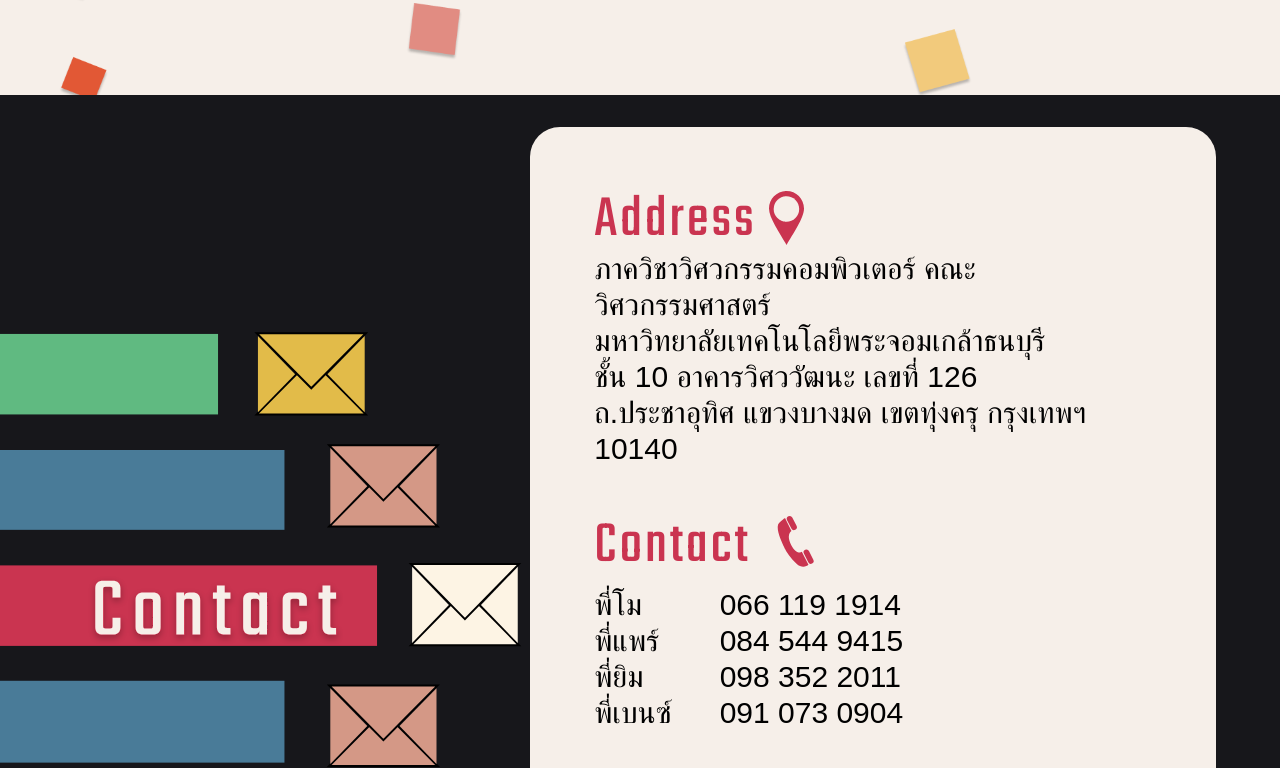
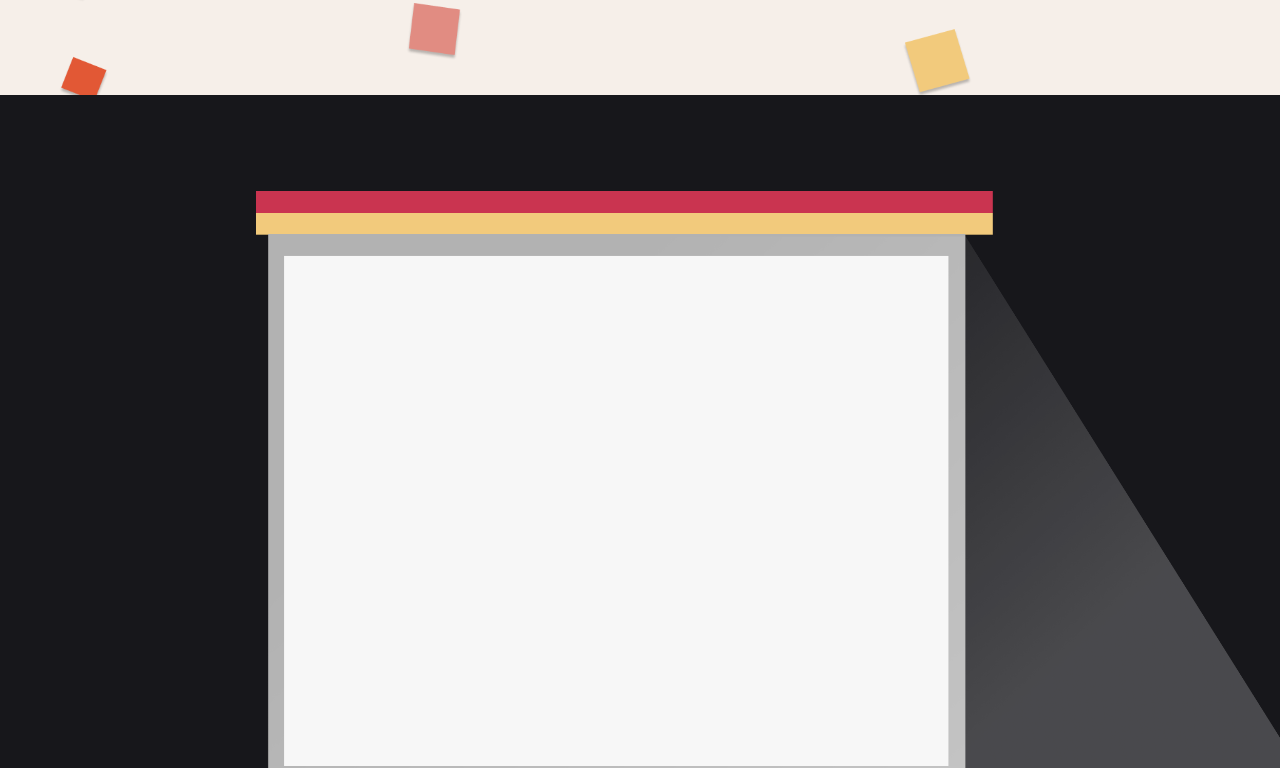
Before and after one commit to sokungz01/comcamp34, a React (Vite) app: page / in a window 1280 px wide. Shown: the part 3852-4620 px from the top of the page. Built offline with nearby package versions, Linux system fonts and the light colour scheme; a web font is replaced by a local one.

Commit message:
feat: mockup section

```diff
--- /dev/null
+++ b/src/components/homePage/SponsorSection.tsx
@@ -0,0 +1,19 @@
+import React from 'react'
+
+const SponsorSection :React.FC = () => {
+    return(
+        <div className='bg-base-black w-full'>
+
+            <div className="overflow-hidden">
+                <img className="hidden lg:block ml-[20vw] xl:w-[85%] mt-24 mb-14 h-auto overflow-x-hidden" src="assets/frontPage/bgSponsorSectionDesktop.png"/>
+                <img className="block lg:hidden ml-[18vw] mt-24 -mb-20" src="assets/frontPage/bgSponsorSectionMobile.png"/>
+
+            </div>
+
+
+        </div>
+
+    );
+}
+
+export default SponsorSection;
--- a/src/pages/FrontPage.tsx
+++ b/src/pages/FrontPage.tsx
@@ -9,6 +9,8 @@ import FAQSection from '@/components/homePage/FAQSection';
 import ContactSection from '@/components/homePage/ContactSection';
 import LearningSection from '@/components/homePage/LearningSection';
 import TimelineSection from '@/components/homePage/TimelineSection';
+import Sponsor from '@/components/homePage/SponsorSection';
+import SponsorSection from '@/components/homePage/SponsorSection';
 export const FrontPage = () => {
     useEffect(() => {
         AOS.init();
@@ -24,6 +26,7 @@ export const FrontPage = () => {
                 <ConditionsSection/>
                 <TimelineSection/>
                 <FAQSection/>
+                <SponsorSection/>
                 <ContactSection/>
             </div>
         </>
```
Also changed, not shown: public/assets/frontPage/bgSponsorSectionDesktop.png (added), public/assets/frontPage/bgSponsorSectionMobile.png (added).
